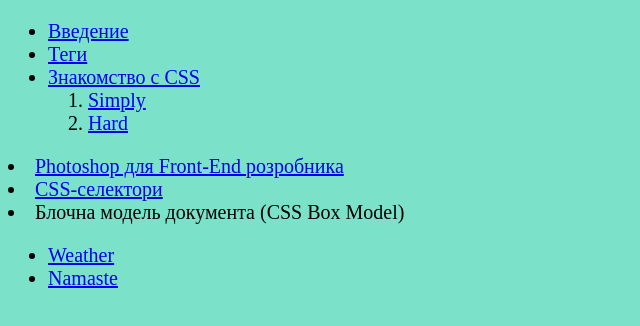
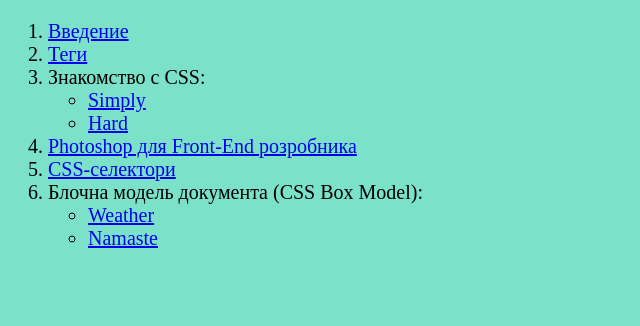
Before and after one commit to Okara16/beetroot-homework, a plain HTML site: page index.html in a window 1280 px wide. Shown: the whole page, without its empty margins (0-640 px from the left). Drawn offline with Linux system fonts and the light colour scheme.

Commit message:
home-work

```diff
--- a/index.html
+++ b/index.html
@@ -12,28 +12,30 @@
 
 <body>
     <nav>
-        <ul>
+        <ol>
             <li><a href="01">Введение</a></li>
             <li><a href="02">Теги</a></li>
-            <li><a href="04">Знакомство с CSS</a>
-                <ol>
+            <li>Знакомство с CSS:</li>
+            <ul>
 
-                    <li><a href="04/home-work1/index.html">Simply</a></li>
-                    <li><a href="04/home-work2/index.html">Hard</a></li>
+                <li><a href="04/home-work1/index.html">Simply</a></li>
+                <li><a href="04/home-work2/index.html">Hard</a></li>
 
-                </ul>
+            </ul>
             </li>
             <li><a href="05/index.html">Photoshop для Front-End розробника</a></li>
             <li><a href="06/Css Diner Shopping List/index.html">CSS-селектори</a></li>
-            <li>Блочна модель документа (CSS Box Model)
+            <li>Блочна модель документа (CSS Box Model):
                 <ul>
                     <li><a href="07/weather/index.html">Weather</a></li>
                     <li><a href="07/namaste/index.html">Namaste</a></li>
 
-                </ol>
+                </ul>
+            </li>
+        </ol>
 
-            </li>
-        </ul>
+
+
     </nav>
 </body>
 
```
